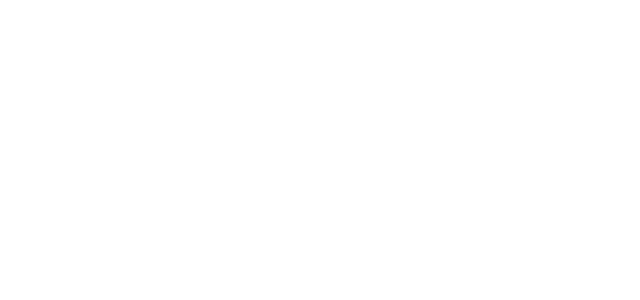
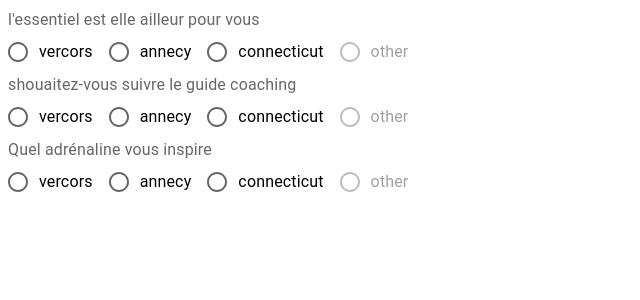
Before and after one commit to Bak-Faek/hackathon_FrenchD-connexion, a React (Vite) app: page / in a window 1280 px wide. Shown: the top 300 px of the page, without its empty margins (0-640 px from the left). Built offline with nearby package versions, Linux system fonts and the light colour scheme.

Commit message:
mise en place du questionnaire, définir des questiions pour la suite

```diff
--- a/package.json
+++ b/package.json
@@ -10,6 +10,10 @@
     "preview": "vite preview"
   },
   "dependencies": {
+    "@emotion/react": "^11.11.4",
+    "@emotion/styled": "^11.11.5",
+    "@mui/material": "^5.15.17",
+    "bootstrap": "^5.3.3",
     "react": "^18.2.0",
     "react-dom": "^18.2.0"
   },
--- a/src/App.jsx
+++ b/src/App.jsx
@@ -1,7 +1,10 @@
+import Question from "./components/questionnaire";
 import "./App.css";
 
 function App() {
-  return <></>;
+  return <>
+              <Question />
+          </>;
 }
 
 export default App;
--- /dev/null
+++ b/src/components/questionnaire.jsx
@@ -0,0 +1,63 @@
+
+import Radio from '@mui/material/Radio';
+import RadioGroup from '@mui/material/RadioGroup';
+import FormControlLabel from '@mui/material/FormControlLabel';
+import FormControl from '@mui/material/FormControl';
+import FormLabel from '@mui/material/FormLabel';
+
+export default function Question() {
+  return (
+    <FormControl>
+      <FormLabel id="firstQ">l'essentiel est elle ailleur pour vous</FormLabel>
+      <RadioGroup
+        row
+        aria-labelledby="firstQ"
+        name="row-radio-buttons-group"
+      >
+        <FormControlLabel value="chamane1" control={<Radio />} label="vercors" />
+        <FormControlLabel value="coaching1" control={<Radio />} label="annecy" />
+        <FormControlLabel value="sport1" control={<Radio />} label="connecticut" />
+        <FormControlLabel
+          value="disabled"
+          disabled
+          control={<Radio />}
+          label="other"
+        />
+      </RadioGroup>
+
+      <FormLabel id="secondQ">shouaitez-vous suivre le guide coaching</FormLabel>
+      <RadioGroup
+        row
+        aria-labelledby="firstQ"
+        name="row-radio-buttons-group"
+      >
+        <FormControlLabel value="chamane2" control={<Radio />} label="vercors" />
+        <FormControlLabel value="coaching2" control={<Radio />} label="annecy" />
+        <FormControlLabel value="sport2" control={<Radio />} label="connecticut" />
+        <FormControlLabel
+          value="disabled"
+          disabled
+          control={<Radio />}
+          label="other"
+        />
+      </RadioGroup>
+
+      <FormLabel id="thirdQ">Quel adrénaline vous inspire</FormLabel>
+      <RadioGroup
+        row
+        aria-labelledby="firstQ"
+        name="row-radio-buttons-group"
+      >
+        <FormControlLabel value="chamane1" control={<Radio />} label="vercors" />
+        <FormControlLabel value="coaching1" control={<Radio />} label="annecy" />
+        <FormControlLabel value="sport1" control={<Radio />} label="connecticut" />
+        <FormControlLabel
+          value="disabled"
+          disabled
+          control={<Radio />}
+          label="other"
+        />
+      </RadioGroup>
+    </FormControl>
+  );
+}
```
Also changed, not shown: 1 other file (tests, documents, lock files or other folders).
